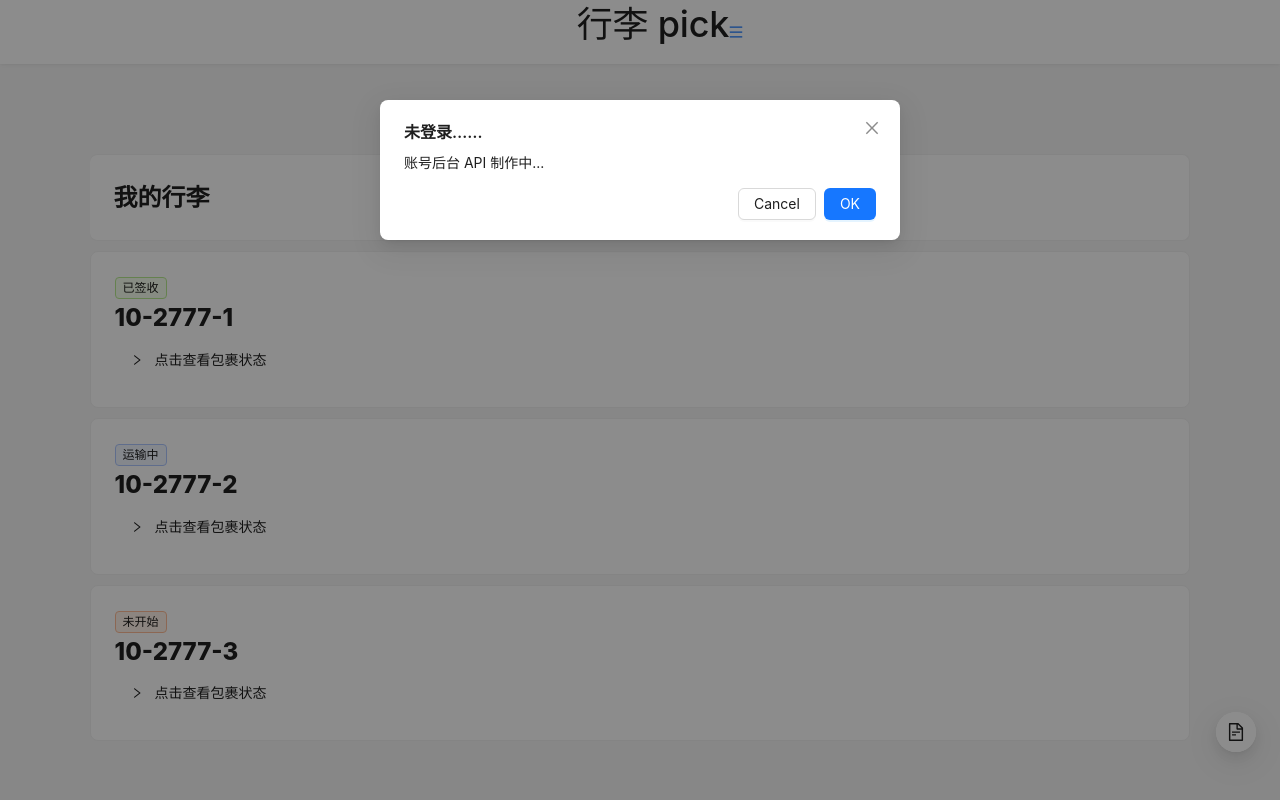
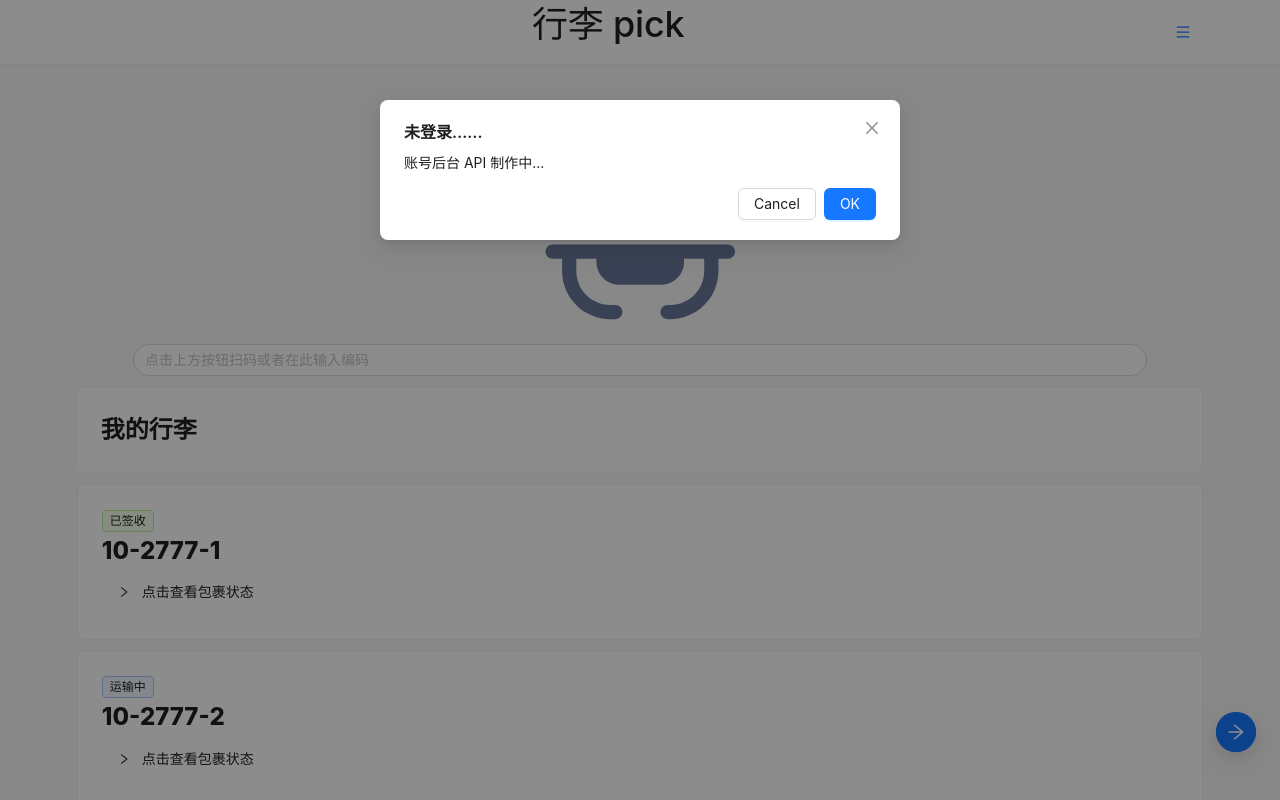
Before and after one commit to ycte/package-packup, a React (Create React App) app: page / in a window 1280 px wide. Shown: the top 800 px of the page. Built offline with nearby package versions, Linux system fonts and the light colour scheme.

Commit message:
home.js:add qrcode and fix some err

```diff
--- a/src/App.css
+++ b/src/App.css
@@ -1,6 +1,6 @@
-/* .App {
-  text-align: center;
-} */
+.App {
+  background-color: rgba(0, 0, 0, 0);
+}
 
 .App-logo {
   height: 40vmin;
--- a/src/index.scss
+++ b/src/index.scss
@@ -1,5 +1,6 @@
 body {
     margin: 0;
+    background-color: rgba(0,0,0,0.03);
 }
 
 // #root {
--- a/src/pages/Home/index.js
+++ b/src/pages/Home/index.js
@@ -1,9 +1,11 @@
 import { Card, Tag, Timeline} from "antd"
 import { Link } from "react-router-dom";
-import { Collapse } from 'antd';
-import './index.scss'
+import { Collapse, Input } from 'antd';
+import './index.scss';
+// import { QrcodeOutlined } from '@ant-design/icons';
 const { Panel } = Collapse;
-// import { SmileOutlined } from '@ant-design/icons';
+
+
 
 const theItems = [
   {
@@ -58,13 +60,21 @@ const GetState = (props) => {
 
 const Home = () => {
   return (
+
     <div>
+      <div className="QRIcon">
+        {/* <QrcodeOutlined className="antd_qrcode"/> */}
+        {/* <svg><use xlink:href=""></use></svg> */}
+        <svg t="1683812549550" class="icon" viewBox="0 0 1024 1024" version="1.1" xmlns="http://www.w3.org/2000/svg" p-id="6622" width="200" height="200"><path d="M149.443 445.076a36.383 36.383 0 0 1-36.383-36.382v-50.54c0-135.977 110.628-246.6 246.605-246.6h20.213a36.383 36.383 0 0 1 0 72.766h-20.213c-95.852 0-173.835 77.978-173.835 173.83v50.539a36.393 36.393 0 0 1-36.387 36.387z m727.68 0a36.383 36.383 0 0 1-36.383-36.382v-50.54c0-95.851-77.983-173.829-173.834-173.829h-20.214a36.383 36.383 0 0 1 0-72.765h20.214c135.977 0 246.604 110.622 246.604 246.6v50.539a36.388 36.388 0 0 1-36.387 36.377zM737.649 469.33v-63.672c0-65.04-53.213-118.247-118.247-118.247H407.158c-65.04 0-118.247 53.212-118.247 118.247v63.672H737.65z" fill="#687899" opacity=".5" p-id="6623"></path><path d="M962.017 529.971H64.543a36.383 36.383 0 0 0 0 72.766h48.512V665.4c0 135.977 110.628 246.6 246.605 246.6h26.275a36.383 36.383 0 0 0 0-72.765H359.66c-95.852 0-173.835-77.978-173.835-173.83v-62.663h103.086v15.16c0 65.04 53.213 118.246 118.247 118.246h212.24c65.038 0 118.246-53.212 118.246-118.246v-15.16H840.73v62.663c0 95.852-77.983 173.83-173.835 173.83H652.75a36.383 36.383 0 0 0 0 72.765h14.146C802.872 912 913.5 801.377 913.5 665.4v-62.663h48.512a36.383 36.383 0 0 0 0.005-72.766z" fill="#687899" p-id="6624"></path></svg>
+        <Input placeholder="点击上方按钮扫码或者在此输入编码" className="idInput"/>
+      </div>
       <Card className="pkgCard">
         我的行李
       </Card>
       <div>
         {
           data.map(function (value,key) {
+            console.log("pktInfo Card");
             console.log(value);
             return (
               <Card className="pktInfo">
--- a/src/pages/Home/index.scss
+++ b/src/pages/Home/index.scss
@@ -9,3 +9,15 @@
     margin-top: 10px;
 
 }
+.QRIcon {
+    height: auto;
+    // position:relative;
+    text-align: center;
+    margin:auto;
+    // margin-bottom: 10px;
+    .idInput {
+        width:90%;
+        margin-bottom: 10px;
+        border-radius: 100px;
+    }
+}
--- a/src/pages/Info/index.js
+++ b/src/pages/Info/index.js
@@ -1,4 +1,4 @@
-import { Descriptions} from "antd"
+import { Button, Descriptions} from "antd"
 function GetNo(){
   return <span>22920202207777</span>
 }
@@ -46,6 +46,7 @@ const Info = () => {
           {<GetAddress/>}
         </Descriptions.Item>
       </Descriptions>
+      <Button>退出登录</Button>
       </div>
     )
   }
--- a/src/pages/Layout/index.js
+++ b/src/pages/Layout/index.js
@@ -1,15 +1,17 @@
-import { Layout, Menu,
+import { Layout,
   FloatButton,
   // Breadcrumb,
   Dropdown,
   Space,
+
 } from 'antd'
 import {
   // HomeOutlined,
   // DiffOutlined,
   // EditOutlined,
-  DownOutlined,
+  // DownOutlined,
   MenuOutlined,
+  ArrowRightOutlined,
 //   LogoutOutlined
 } from '@ant-design/icons'
 import './index.scss'
@@ -59,13 +61,13 @@ const clickFloatBton = () => {
 }
 
 const BaseLayout = () => {
-  const [current, setCurrent] = useState('totalMenu');
+  const [current, setCurrent] = useState('layout-dropdown');
   const onClick = (e) => {
     console.log('click ', e);
     setCurrent(e.key);
   };
   return (
-    <Layout>
+    <Layout className='layout-total'>
       <Header className="header">
 
         <div>
@@ -77,14 +79,16 @@ const BaseLayout = () => {
           <Dropdown
             menu={{
               items,
+              selectable: true,
+              defaultSelectedKeys: [current],
             }}
             className='layout-dropdown'
           >
-            <a onClick={onClick}>
+            <Link type="link" onClick={onClick}>
               <Space>
                 <MenuOutlined />
               </Space>
-            </a>
+            </Link>
           </Dropdown>
           {/* <Menu mode="horizontal" items={items} selectedKeys={[current]} onClick={onClick}
             className='menu'/> */}
@@ -102,12 +106,13 @@ const BaseLayout = () => {
           <span className="user-name">user.name</span>
           <span className="user-logout">
             <Popconfirm title="是否确认退出？" okText="退出" cancelText="取消">
-              <LogoutOutlined /> 退出
+              退出
             </Popconfirm>
           </span>
         </div> */}
         <div>
-          <FloatButton onClick={clickFloatBton} />
+          <FloatButton onClick={clickFloatBton} type="primary"
+           icon={<ArrowRightOutlined />}/>
         </div>
       </body>
 
--- a/src/pages/Layout/index.scss
+++ b/src/pages/Layout/index.scss
@@ -1,3 +1,6 @@
+.layout-total {
+    background-color: rgba(0, 0, 0, 0);
+}
 .header {
     text-align: center;
     background-color: white;
@@ -38,12 +41,17 @@
         display: -webkit-inline-flex;
         display: -ms-inline-flexbox;
         display: inline-flex;
+        margin:auto;
+        float:right;
+        margin-right: 7%;
     }
 }
 
 .body {
-    background-color: gainsboro;
+    background-color: rgba(0, 0, 0, 0);
+    // height:2000px;
     .layout-content {
-        padding: 7%;
+        padding: 6%;
+        background-color: rgba(0, 0, 0, 0);
     }
 }
```
Also changed, not shown: src/assets/二维码.svg (added).
